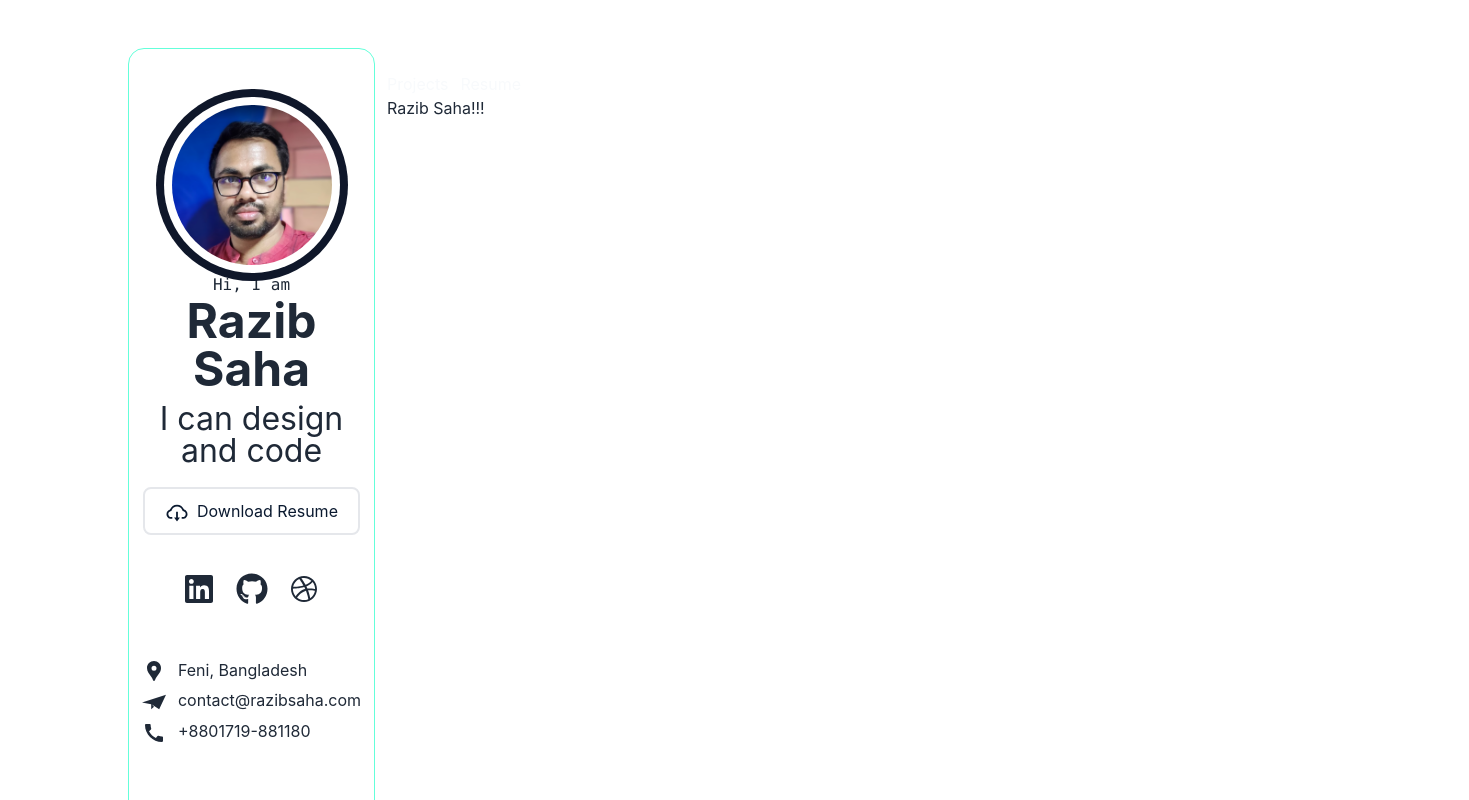
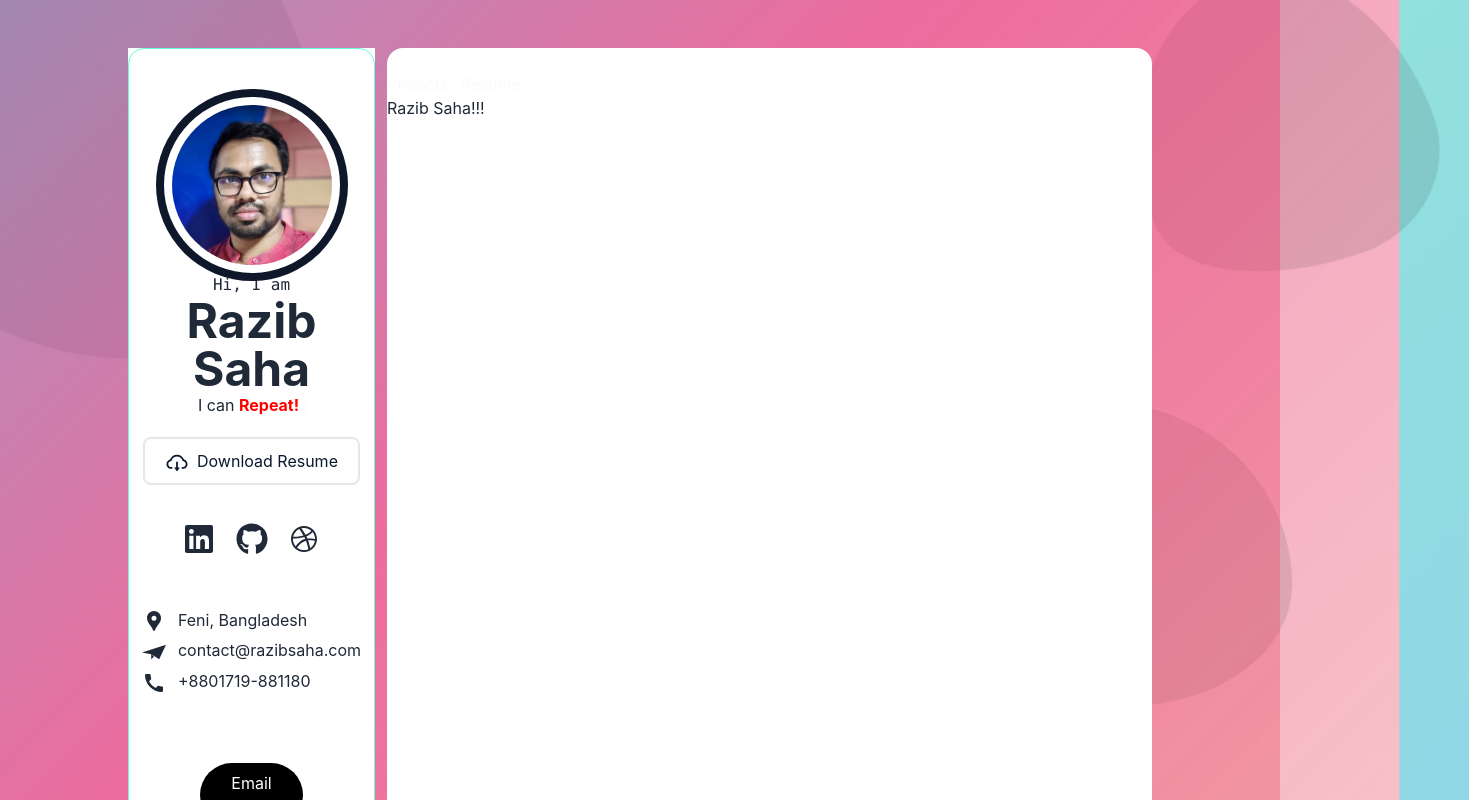
Before and after one commit to razibsaha/main_portfolio, a Next.js app: page / in a window 1280 px wide. Shown: the top 800 px of the page, 1469 px wide, since content can reach past the window. Built offline with nearby package versions, Linux system fonts and the light colour scheme.

Commit message:
typewritter added

```diff
--- a/components/Blob.tsx
+++ b/components/Blob.tsx
@@ -1,13 +1,12 @@
 import React from 'react';
-import '../styles/blob.module.css'
 
 const Blob = () => {
     return (
-        <div className="blob">
+        <div className="container">
 
-  <svg xmlnsXlink="http://www.w3.org/1999/xlink" version="1.1" xmlns="http://www.w3.org/2000/svg" viewBox="0 0 310 350">
-  <path d="M156.4,339.5c31.8-2.5,59.4-26.8,80.2-48.5c28.3-29.5,40.5-47,56.1-85.1c14-34.3,20.7-75.6,2.3-111  c-18.1-34.8-55.7-58-90.4-72.3c-11.7-4.8-24.1-8.8-36.8-11.5l-0.9-0.9l-0.6,0.6c-27.7-5.8-56.6-6-82.4,3c-38.8,13.6-64,48.8-66.8,90.3c-3,43.9,17.8,88.3,33.7,128.8c5.3,13.5,10.4,27.1,14.9,40.9C77.5,309.9,111,343,156.4,339.5z"/>
-  </svg>
+	<div className="shape-blob"></div>
+	<div className="shape-blob one"></div>
+	<div className="shape-blob two"></div>
 </div>
     );
 };
--- a/components/Sidebar.tsx
+++ b/components/Sidebar.tsx
@@ -2,12 +2,14 @@
 import Image from "next/image";
 import React, { useState } from "react";
 import dp from "../Assets/images/portfolio_dp.png";
-import { FaCode, FaLinkedin, FaGithub } from "react-icons/fa";
+import { FaLinkedin, FaGithub } from "react-icons/fa";
 import { AiOutlineCloudDownload, AiOutlineDribbble } from "react-icons/ai";
 import { MdLightMode, MdLocationPin, MdNightlight } from "react-icons/md";
 import { SiMinutemailer } from "react-icons/si";
 import { MdCall } from "react-icons/md";
 import { useTheme } from "next-themes";
+import { Typewriter, useTypewriter, Cursor } from 'react-simple-typewriter'
+
 
 const Sidebar = () => {
   const { theme, setTheme } = useTheme();
@@ -15,6 +17,7 @@ const Sidebar = () => {
   const changeTheme = () => {
     setTheme(theme === "light" ? "dark" : "light");
   };
+
 
   return (
     <div className="pt-12 border border-[#64ffda] rounded-2xl">
@@ -25,9 +28,22 @@ const Sidebar = () => {
       </div>
       <article className="text-cmb-3 font-mono dark:text-[#64ffda]">Hi, I am </article>
       <h2 className="bigHeading font-bold dark:text-[#ccd6f6]">Razib Saha</h2>
-      <h3 className=" secondHeading dark:text-[#8892b0]">
+      {/* <h3 className=" secondHeading dark:text-[#8892b0]">
         I can design and code
-      </h3>
+      </h3> */}
+      <div> I can <span style={{ color: 'red', fontWeight: 'bold' }}>
+          <Typewriter
+            words={['Eat', 'Sleep', 'Code', 'Repeat!']}
+            loop={5}
+            cursor
+            cursorStyle='|'
+            typeSpeed={70}
+            deleteSpeed={50}
+            delaySpeed={1000}
+          />
+        </span>
+
+      </div>
 
       <div className="mt-8 mb-6">
         <a
--- a/package.json
+++ b/package.json
@@ -15,6 +15,7 @@
     "react": "18.1.0",
     "react-dom": "18.1.0",
     "react-icons": "^4.4.0",
+    "react-simple-typewriter": "^3.0.1",
     "react-toggle-dark-mode": "^1.0.4"
   },
   "devDependencies": {
--- a/pages/_app.tsx
+++ b/pages/_app.tsx
@@ -3,18 +3,21 @@ import type { AppProps } from "next/app";
 import Sidebar from "../components/Sidebar";
 import { ThemeProvider } from "next-themes";
 import Navbar from "../components/Navbar";
+import '../styles/typing.css'
+import '../styles/blob.css'
+
 
 function MyApp({ Component, pageProps }: AppProps) {
   return (
     <ThemeProvider attribute="class">
-      <div className="grid grid-cols-12 md:gap-3 gap-5 md:py-12 lg:mb-0 md:mb-16 md:px-8 lg:px-24 xl:px-32 dark:bg-[#0a192f]">
+      <div className="grid grid-cols-12 gap-5 md:gap-3 md:py-12 lg:mb-0 md:mb-16 md:px-8 lg:px-24 xl:px-32 dark:bg-[#0a192f] dark:bg-opacity-100">
 
         <div className="col-span-12 text-base text-center bg-white dark:bg-dark-500
         md:col-span-5
         lg:col-span-3 shadow-custom-light dark:shadow-custom-dark dark:bg-[#0a192f]">
           <Sidebar />
         </div>
-        <div className="flex flex-col col-span-12 overflow-hidden bg-white shadow-custom-light dark:shadow-custom-dark rounded-2xl md:col-span-7 lg:col-span-9 dark:bg-dark-500 dark:bg-red-500">
+        <div className="flex flex-col col-span-12 overflow-hidden bg-white shadow-custom-light dark:shadow-custom-dark rounded-2xl md:col-span-7 lg:col-span-9 dark:bg-dark-500 dark:bg-[#0a192f] dark:bg-opacity-90 dark:mix-blend-multiply">
           <Navbar />
           <Component {...pageProps} />
         </div>
--- /dev/null
+++ b/styles/blob.css
@@ -0,0 +1,73 @@
+  .container {
+    position: absolute;
+    top: 0;
+    left: 0;
+    fill: #64ffda;
+    width: 100vw;
+    height: 100vh;
+    height: screen;
+    animation: move 10s ease-in-out infinite;
+    transform-origin: 100% 100%;
+    mix-blend-mode: screen;
+  }
+
+  .shape-blob {
+    background:black;
+    height: 300px;
+    width: 300px;
+    border-radius: 30% 50% 20% 40%;
+      animation:
+      transform 20s ease-in-out infinite both alternate,
+      movement_one 60s ease-in-out infinite both;
+    opacity:.1;
+    position: absolute;
+    right: 0;
+    left: 90;
+    top: 50%;
+    z-index: -9;
+  }
+  .shape-blob.one{
+    height: 500px;
+    width: 500px;
+    left: -200px;
+    top: -150px;
+    z-index: -9;
+    transform: rotate(-180deg);
+    animation: transform 30s ease-in-out infinite both alternate, movement_two 60s ease-in-out infinite both;
+  }
+
+  .shape-blob.two{
+    position: absolute;
+    height: 250px;
+    width: 250px;
+    right: -40;
+    top: -50px;
+    z-index: -9;
+    transform: rotate(-180deg);
+    animation: transform 10s ease-in-out infinite both alternate, movement_two 10s ease-in-out infinite both;
+  }
+
+  @keyframes transform
+  {
+      0%,
+    100% { border-radius: 33% 67% 70% 30% / 30% 30% 70% 70%; }
+     20% { border-radius: 37% 63% 51% 49% / 37% 65% 35% 63%; }
+     40% { border-radius: 36% 64% 64% 36% / 64% 48% 52% 36%; }
+     60% { border-radius: 37% 63% 51% 49% / 30% 30% 70% 70%; }
+     80% { border-radius: 40% 60% 42% 58% / 41% 51% 49% 59%; }
+  }
+
+
+  @keyframes movement_one
+  {
+      0%,
+    100% { transform: none; }
+     50% { transform: translate(50%, 20%) rotateY(10deg) scale(1.2); }
+  }
+
+  @keyframes movement_two
+  {
+      0%,
+    500% { transform: none; }
+     50% { transform: translate(50%, 20%) rotate(-200deg) scale(1.2);}
+  }
--- a/styles/blob.module.css
+++ /dev/null
@@ -1,19 +0,0 @@
-.blob {
-    position: absolute;
-    top: 0;
-    left: 0;
-    fill: #023F92;
-    width: 50vmax;
-    z-index: -1;
-    animation: move 10s ease-in-out infinite;
-    transform-origin: 50% 50%;
-  }
-
-  @keyframes move {
-    0%   { transform: scale(1)   translate(10px, -30px); }
-    38%  { transform: scale(0.8, 1) translate(80vw, 30vh) rotate(160deg); }
-    40%  { transform: scale(0.8, 1) translate(80vw, 30vh) rotate(160deg); }
-    78%  { transform: scale(1.3) translate(0vw, 50vh) rotate(-20deg); }
-    80%  { transform: scale(1.3) translate(0vw, 50vh) rotate(-20deg); }
-    100% { transform: scale(1)   translate(10px, -30px); }
-  }
--- /dev/null
+++ b/styles/blob.scss
@@ -0,0 +1,26 @@
+.background {
+	&::before, &::after {
+		position: fixed;
+		inset: 0;
+		z-index: -1;
+		--grad:
+			radial-gradient(at 25%,
+					red, #{rgba(red, .2)} 50%, transparent 70%);
+		--mask: var(--grad), var(--grad);
+		-webkit-mask: var(--mask);
+		-webkit-mask-composite: source-in;
+						mask: var(--mask);
+						mask-composite: intersect;
+		mix-blend-mode: color;
+		content: ''
+	}
+
+	&::before {
+		background: #000;
+		filter: url(#f)
+	}
+
+	&::after {
+		background: linear-gradient(90deg, purple, navy 20%, aqua);
+	}
+}
--- a/styles/globals.css
+++ b/styles/globals.css
@@ -1,11 +1,40 @@
 @tailwind base;
 @tailwind components;
 @tailwind utilities;
+
+
+html,
+body {
+  padding: 0;
+  margin: 0;
+  overflow-x: hidden;
+  font-family: -apple-system, BlinkMacSystemFont, Segoe UI, Roboto, Oxygen,
+    Ubuntu, Cantarell, Fira Sans, Droid Sans, Helvetica Neue, sans-serif;
+    background: linear-gradient(-45deg, rgba(238, 119, 82, .3)
+    , rgba(231, 60, 126, .5), rgba(35, 166, 213, .5), rgba(35, 213, 171,.5)
+    );
+	background-size: 300% 300%;
+	animation: gradient 15s ease infinite;
+	height: 100vh;
+}
+@keyframes gradient {
+	0% {
+		background-position: 0% 50%;
+	}
+	50% {
+		background-position: 100% 50%;
+	}
+	100% {
+		background-position: 0% 50%;
+	}
+}
+
 
 .checkbox {
   opacity: 0;
   position: absolute;
 }
+
 
 .checkbox-label {
   width: 80px;
@@ -34,14 +63,6 @@
 
 .checkbox:checked + .checkbox-label .ball {
   transform: translateX(42px);
-}
-
-html,
-body {
-  padding: 0;
-  margin: 0;
-  font-family: -apple-system, BlinkMacSystemFont, Segoe UI, Roboto, Oxygen,
-    Ubuntu, Cantarell, Fira Sans, Droid Sans, Helvetica Neue, sans-serif;
 }
 
 a {
@@ -89,16 +110,12 @@ p {
   max-width: 540px;
 }
 
-
-
 .typing {
   width: 22ch;
   border-right: 2px solid transparent;
   overflow: hidden;
   white-space: nowrap;
-  animation:
-    typing 5s steps(12),
-    caret .5s step-end infinite alternate;
+  animation: typing 5s steps(12), caret 0.5s step-end infinite alternate;
 }
 
 @keyframes typing {
--- /dev/null
+++ b/styles/typing.css
@@ -0,0 +1,43 @@
+.trapper{
+    display:flex;
+    justify-content: center;
+    align-items: center;
+    width: 250px;
+  }
+  .trapper .dynamic-texts{
+    margin-left: 5px;
+    height: 20px;
+    line-height: 25px;
+    /* overflow: hidden; */
+  }
+  .dynamic-texts li{
+    list-style: none;
+    position: relative;
+    top: 0;
+    animation: slide 15s steps(8) infinite;
+  }
+
+  @keyframes slide {
+    100%{
+      top: -90px;
+    }
+  }
+  .dynamic-texts li span{
+    position: relative;
+    line-height: 15px;
+  }
+  .dynamic-texts li span::after{
+    content: "";
+    position: absolute;
+    left: 0;
+    height: 100%;
+    width: 100%;
+    animation: typing 8s steps(8) infinite;
+  }
+  @keyframes typing {
+    40%, 60%{
+      left: calc(100% + 200px);
+    }
+    100%{
+      left: 0;
+    }}
--- a/tsconfig.json
+++ b/tsconfig.json
@@ -15,6 +15,6 @@
     "jsx": "preserve",
     "incremental": true
   },
-  "include": ["next-env.d.ts", "**/*.ts", "**/*.tsx"],
+  "include": ["next-env.d.ts", "**/*.ts", "**/*.tsx", "components/Typing.tsx"],
   "exclude": ["node_modules"]
 }
```
Also changed, not shown: styles/Typing2.css (added, +23 -0 lines), 2 other files (tests, documents, lock files or other folders).
